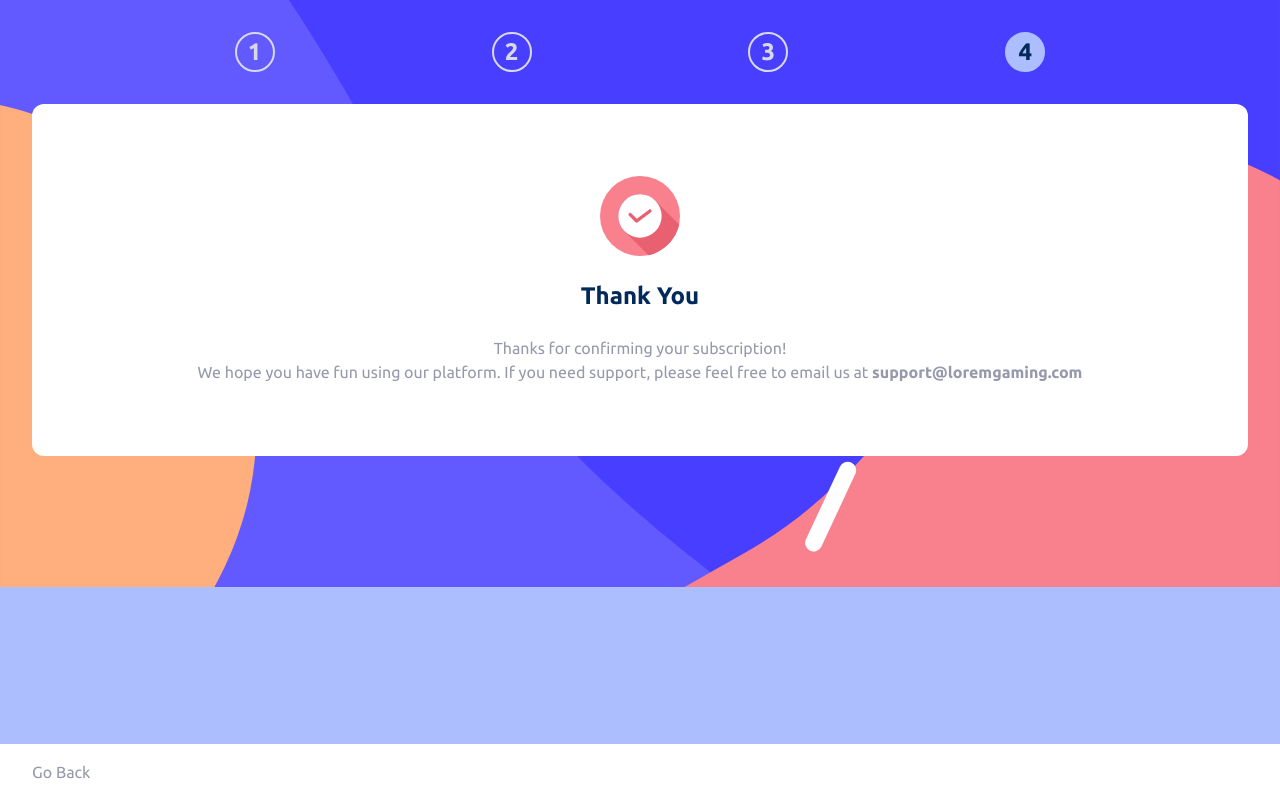
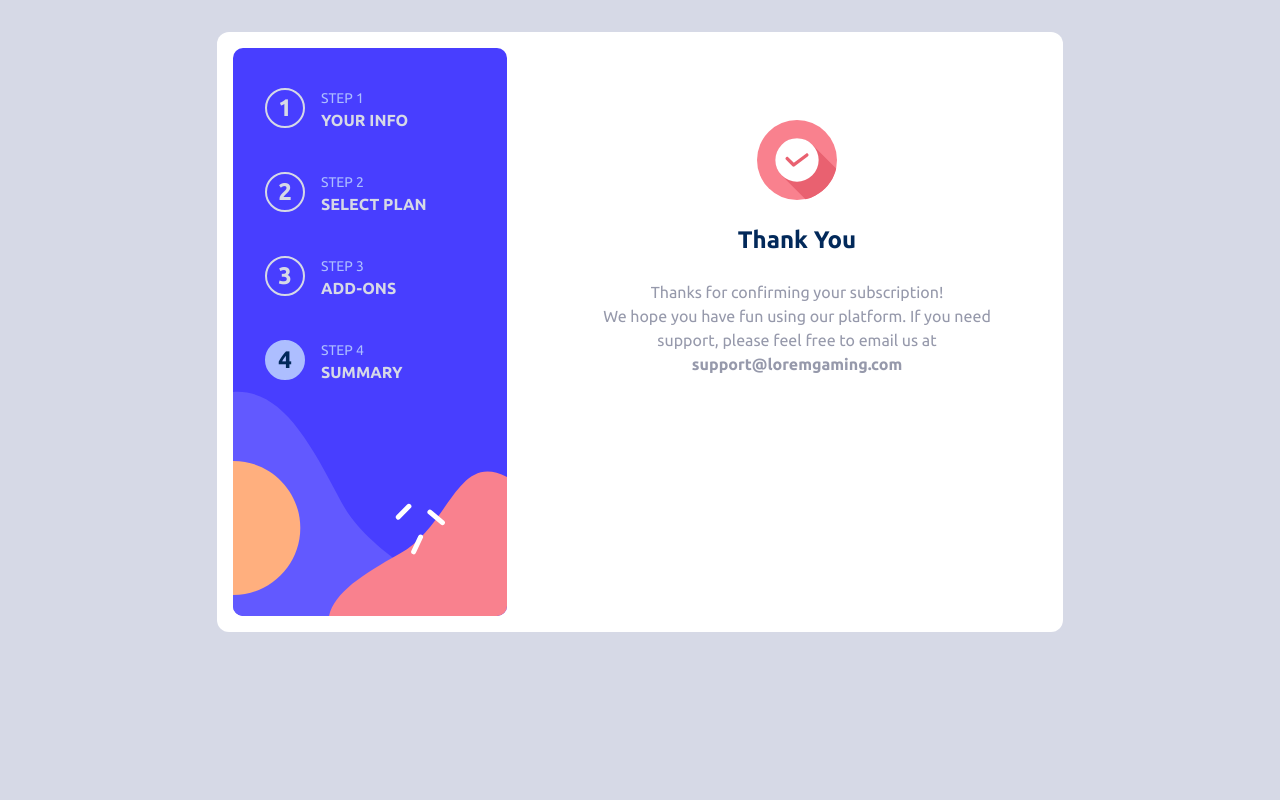
Before and after one commit to Oungseik/vue-multi-steps-form, a Vue app: page / in a window 1280 px wide. Built offline with nearby package versions, Linux system fonts and the light colour scheme.

Commit message:
feat: create design for pc

```diff
--- a/src/App.vue
+++ b/src/App.vue
@@ -1,12 +1,26 @@
 <template>
-  <main class="relative min-h-screen bg-pastel-blue p-8 pb-24">
-    <div class="absolute w-full top-0 left-0">
+  <main class="relative min-h-screen bg-pastel-blue px-4 py-8 pb-24 sm:bg-light-gray">
+    <div class="absolute w-full top-0 left-0 sm:hidden">
       <img class="w-full" :src="mobileSidebar" />
     </div>
-    <div class="relative z-10">
-      <QuestionSteps className="mx-auto" :steps="totalSteps + 1" :currentStep="currentStep" />
+    <div
+      class="relative w-full z-10 sm:flex sm:bg-white sm:rounded-xl sm:p-4 sm:gap-x-10 sm:w-fit sm:mx-auto"
+    >
+      <div class="sm:relative">
+        <QuestionSteps
+          :titles="formStepsTitles"
+          :steps="totalSteps + 1"
+          :currentStep="currentStep"
+        />
+        <img
+          class="hidden sm:block"
+          src="./assets/images/bg-sidebar-desktop.svg"
+          alt="doddle image"
+        />
+      </div>
 
-      <form class="bg-white rounded-xl px-6 py-8 mt-8">
+      <div class="sm:flex sm:flex-col sm:justify-between sm:max-w-[500px] md:w-[500px]">
+        <form class="bg-white rounded-xl px-6 py-8 mt-8 sm:mt-0">
           <template v-if="currentStep <= totalSteps">
             <FormHeader :title="form.title" :description="form.description" />
           </template>
@@ -123,12 +137,13 @@
         </form>
 
         <FormNavigator
-        className="w-full fixed left-0 bottom-0"
+          className="w-full fixed left-0 bottom-0 sm:static"
           :start="0"
           :end="totalSteps"
           :current="currentStep"
           @navigateForm="handleNavigateForm"
         />
+      </div>
     </div>
   </main>
 </template>
@@ -212,7 +227,8 @@ export default {
         this.currentStep -= 1;
       } else if (event === "next" && this.validate()) {
         this.currentStep += 1;
-      } else {
+      } else if (event === "confirm") {
+        this.currentStep += 1;
         this.submitData();
       }
     },
@@ -224,7 +240,6 @@ export default {
     },
 
     submitData() {
-      this.currentStep += 1;
       // send this.formData to the server
     }
   },
@@ -232,6 +247,9 @@ export default {
     form() {
       return formSteps[this.currentStep];
     },
+    formStepsTitles() {
+      return formSteps.map((step) => step.shortDesc);
+    },
     unit() {
       return this.formData.planType === "monthly" ? "/mo" : "/yr";
     }
--- a/src/components/FormNavigator.vue
+++ b/src/components/FormNavigator.vue
@@ -1,6 +1,10 @@
 <template>
   <div class="flex bg-white px-8 py-4" :class="className">
-    <button class="text-cool-gray" v-if="current !== start" @click="$emit('navigateForm', 'back')">
+    <button
+      class="text-cool-gray"
+      v-if="current !== start && current < end"
+      @click="$emit('navigateForm', 'back')"
+    >
       Go Back
     </button>
     <button
--- a/src/components/QuestionSteps.vue
+++ b/src/components/QuestionSteps.vue
@@ -1,15 +1,23 @@
 <template>
-  <ul class="flex w-2/3 justify-between" :class="className">
-    <li
+  <ul
+    class="flex w-full justify-between gap-4 mx-auto px-4 sm:px-0 max-w-[380px] top-10 left-8 sm:absolute sm:gap-10 sm:w-3/4 sm:flex-col sm:max-w-full"
+    :class="className"
+  >
+    <li class="sm:flex sm:gap-x-4" v-for="step in [...Array(steps).keys()]" :key="step">
+      <div
         class="border-2 border-light-gray font-bold text-2xl rounded-full w-10 h-10 flex items-center justify-center text-light-gray"
-      v-for="step in [...Array(steps).keys()]"
         :class="{
           'text-marine-blue bg-pastel-blue border-pastel-blue':
             currentStep === step || (step === steps - 1 && currentStep === steps)
         }"
-      :key="step"
       >
         {{ step + 1 }}
+      </div>
+
+      <div class="hidden sm:block">
+        <p class="text-sm text-pastel-blue">STEP {{ step + 1 }}</p>
+        <p class="font-bold text-light-gray">{{ titles[step] }}</p>
+      </div>
     </li>
   </ul>
 </template>
@@ -17,6 +25,6 @@
 <script>
 export default {
   name: "QuestionSteps",
-  props: ["steps", "currentStep", "className"]
+  props: ["steps", "titles", "currentStep", "className"]
 };
 </script>
```
Lines whose indentation alone changed are shown as unchanged.
